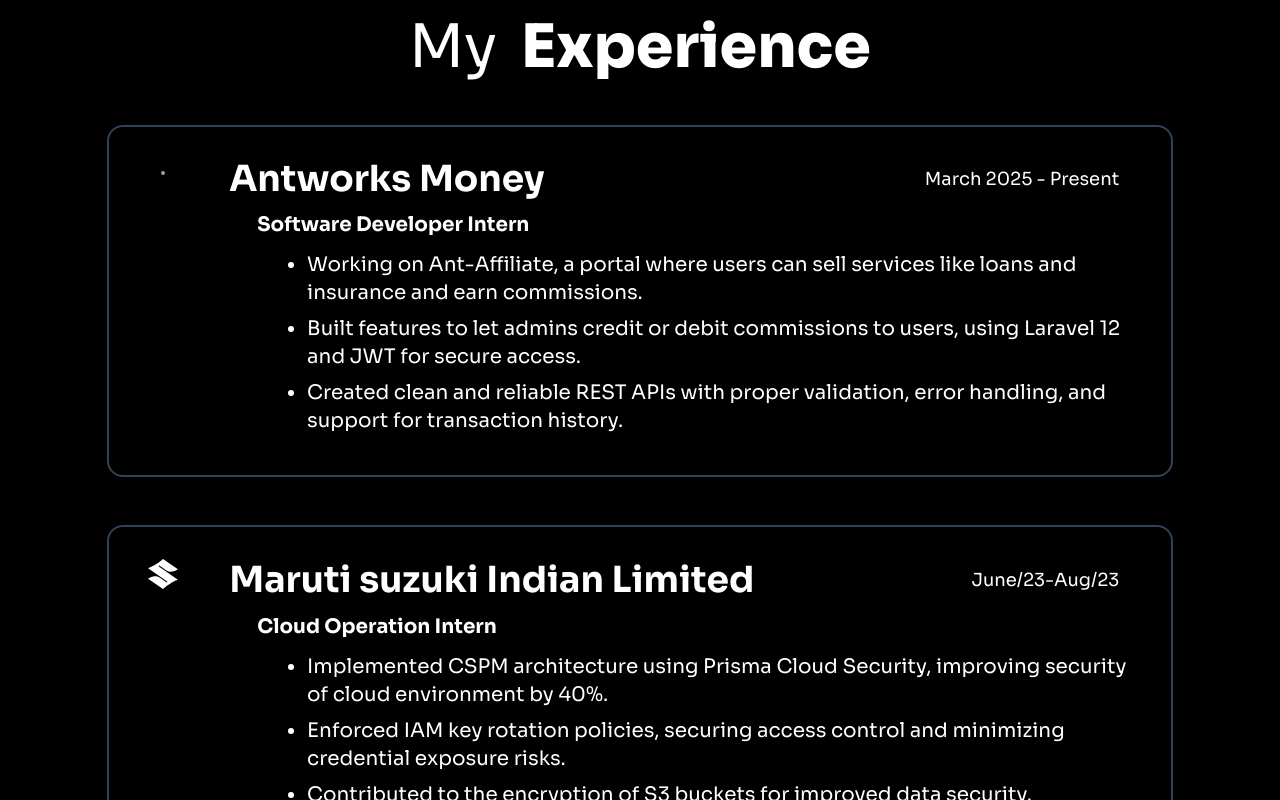
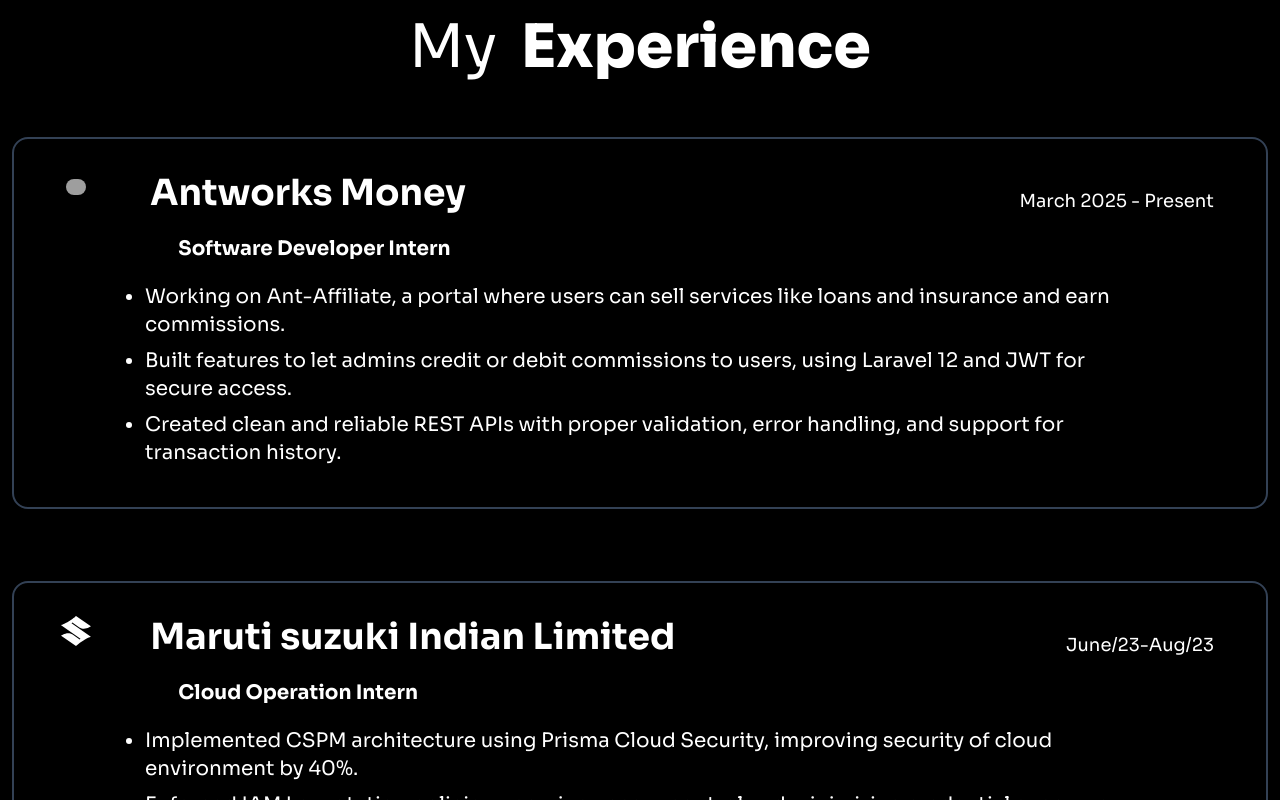
Before and after one commit to krishnadobhal/My-portfolio, a Next.js app: page / in a window 1280 px wide. Shown: the part 1540-2340 px from the top of the page. Built offline with nearby package versions, Linux system fonts and the light colour scheme; grey boxes are pictures that could not be loaded.

Commit message:
Refactor ExperienceSection and Navbar components for improved layout and accessibility; adjust text alignment and spacing for better readability.

```diff
--- a/src/Component/Experience/SingleExperience.tsx
+++ b/src/Component/Experience/SingleExperience.tsx
@@ -9,34 +9,32 @@
 
 export default function ExperienceSection({ title, description, duration, position, logo }: ExperienceSectionProps) {
     return (
-        <div className="grid grid-cols-12">
-            <div className="col-span-1"></div>
-            <div className="col-span-10 border-2 rounded-2xl p-8 border-slate-700 gap-3 flex flex-col">
+        <div className="p-3">
+            <div className="border-2 rounded-2xl p-8 border-slate-700 gap-3 flex flex-col">
                 <div className="md:grid md:grid-cols-12 md:gap-16 md:items-center">
                     <div className="text-3xl md:col-span-1 md:ml-5 flex justify-center items-center mb-3 text-white rounded-full">
                         <div>
                             {logo}
                         </div>
                     </div>
-                    <div className="text-4xl md:col-span-7 text-left font-bold">
+                    <div className="text-4xl md:col-span-7 md:text-left font-bold text-center">
                         {title}
                     </div>
-                    <div className="text-lg md:col-span-4 text-right mr-5">
+                    <div className="text-lg md:col-span-4 text-right mr-5 mt-4">
                         {duration}
                     </div>
                 </div>
-                <div className="grid grid-cols-12 px-10">
-                    <div className="col-span-1"></div>
-                    <div className="col-span-11 text-xl font-bold">{position}</div>
+                <div className="md:grid md:grid-cols-12 md:px-10">
+                    <div className="md:col-span-1"></div>
+                    <div className="md:col-span-11 text-xl font-bold my-2">{position}</div>
                 </div>
-                <div className="grid grid-cols-12">
-                    <div className="col-span-2"></div>
-                    <div className="col-span-10 text-xl">
+                <div className="md:grid md:grid-cols-12">
+                    <div className="md:col-span-1"></div>
+                    <div className="md:col-span-10 text-xl">
                         {description}
                     </div>
                 </div>
             </div>
-            <div className="col-span-1"></div>
         </div>
     )
 }
--- a/src/Component/Experience/page.tsx
+++ b/src/Component/Experience/page.tsx
@@ -45,7 +45,7 @@
         <div className="text-white mt-32 flex flex-col gap-10 bg-black" id="experience">
             <div className="mt-16 flex flex-col gap-12 mb-28">
                 <div className="flex flex-col items-center">
-                    <div className="text-4xl md:text-6xl"><span>My</span><span className="font-extrabold ml-6">Experience</span></div>
+                    <div className="text-5xl md:text-6xl"><span>My</span><span className="font-extrabold ml-3 md:ml-6">Experience</span></div>
                 </div>
                 {data.map((exp, index) => (
                     <div key={index}>
--- a/src/Component/Navbar/page.tsx
+++ b/src/Component/Navbar/page.tsx
@@ -92,10 +92,10 @@
                             </div>
 
                             <nav className="flex flex-col gap-3">
-                                <button className="text-left font-bold text-lg hover:underline" onClick={() => scrollAndClose('#about')}>About me</button>
-                                <button className="text-left font-bold text-lg hover:underline" onClick={() => scrollAndClose('#skills')}>Skills</button>
-                                <button className="text-left font-bold text-lg hover:underline" onClick={() => scrollAndClose('#project')}>Project</button>
-                                <button className="text-left font-bold text-lg hover:underline" onClick={() => scrollAndClose('#experience')}>Experience</button>
+                                <button className="text-left font-bold text-lg hover:underline" onClick={() => scrollAndClose('about')}>About me</button>
+                                <button className="text-left font-bold text-lg hover:underline" onClick={() => scrollAndClose('skills')}>Skills</button>
+                                <button className="text-left font-bold text-lg hover:underline" onClick={() => scrollAndClose('project')}>Project</button>
+                                <button className="text-left font-bold text-lg hover:underline" onClick={() => scrollAndClose('experience')}>Experience</button>
                             </nav>
 
                             <div className="mt-auto">
```
